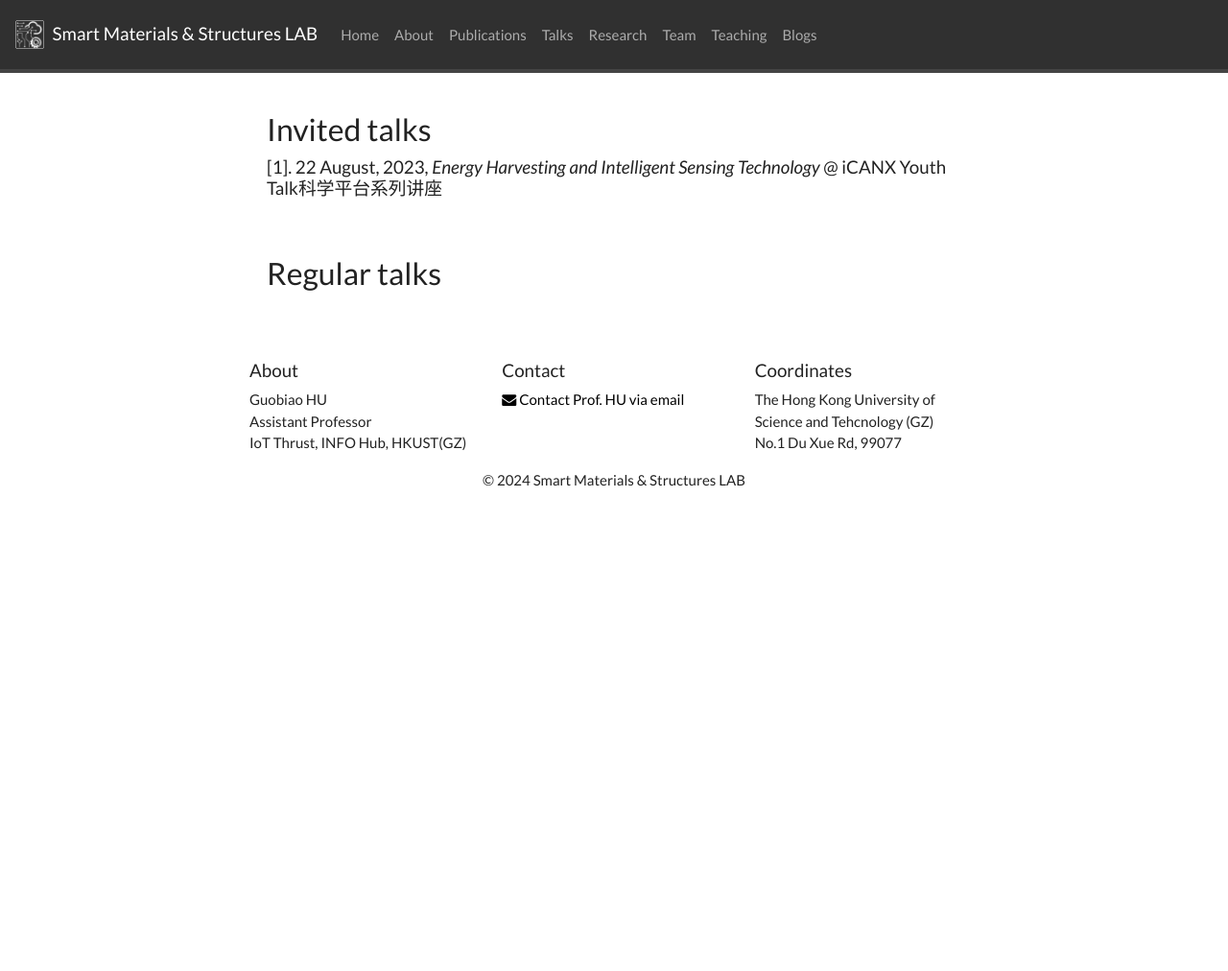
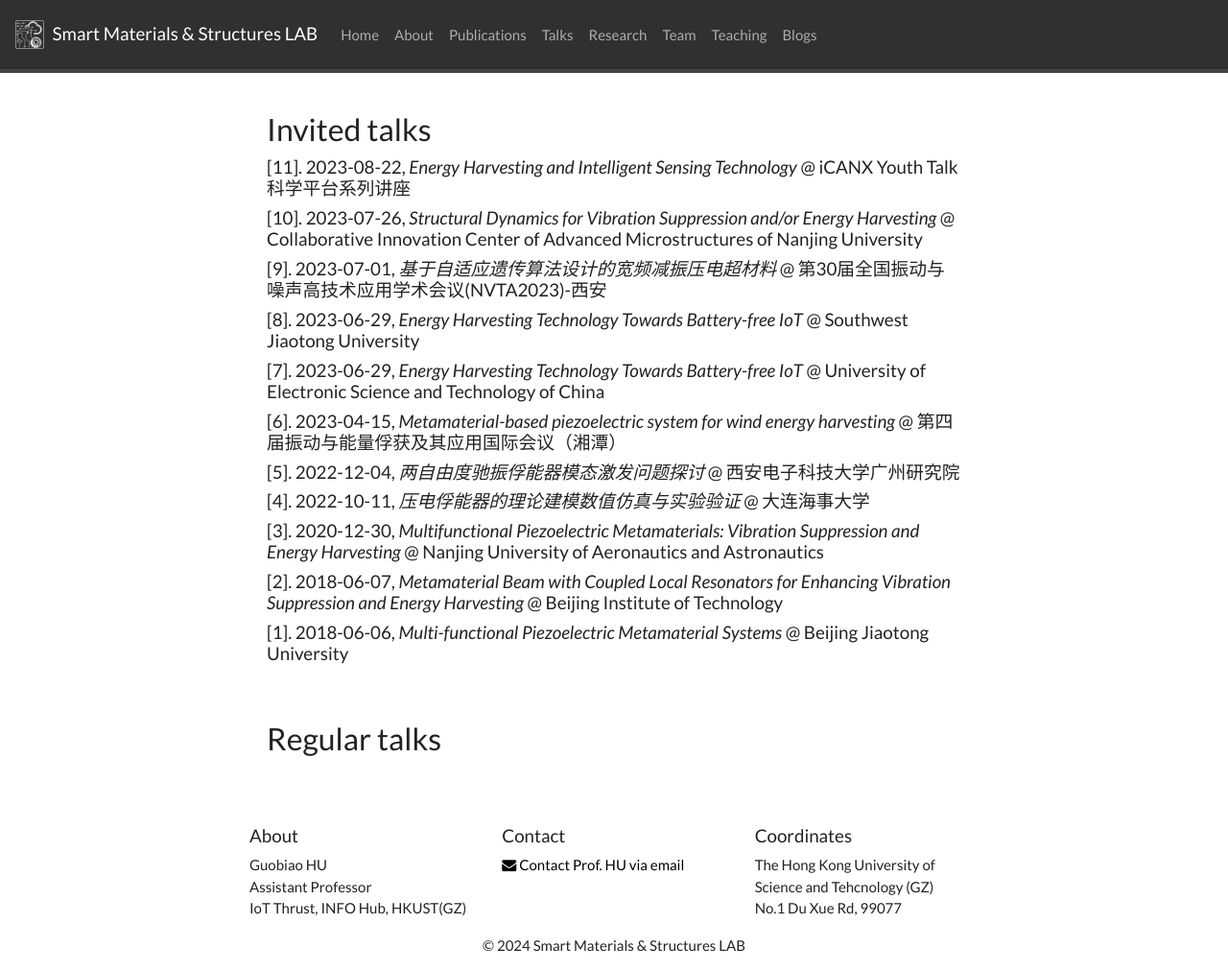
Before and after one commit to sms-lab/sms-lab.github.io, a Jekyll site: the page built from _pages/talks.md, in a window 1280 px wide and 1012 px high. Shown: the whole window at 96% size. Built offline with Jekyll 4.4.1, drawn with Linux system fonts in a browser that asks for light colours; nearby versions of some CDN libraries; a style sheet for code colours, icons or effects is not loaded.

Commit message:
Update talks.yml

```diff
--- a/_data/talks.yml
+++ b/_data/talks.yml
@@ -1,4 +1,54 @@
-- index: 1
-  date: 22 August, 2023
+- index: 11
+  date: 2023-08-22
   title: "Energy Harvesting and Intelligent Sensing Technology"
   venue: "iCANX Youth Talk科学平台系列讲座"
+
+- index: 10
+  date: 2023-07-26
+  title: "Structural Dynamics for Vibration Suppression and/or Energy Harvesting"
+  venue: "Collaborative Innovation Center of Advanced Microstructures of Nanjing University"
+
+- index: 9
+  date: 2023-07-01
+  title: "基于自适应遗传算法设计的宽频减振压电超材料"
+  venue: "第30届全国振动与噪声高技术应用学术会议(NVTA2023)-西安"
+
+- index: 8
+  date: 2023-06-29
+  title: "Energy Harvesting Technology Towards Battery-free IoT"
+  venue: "Southwest Jiaotong University"
+
+- index: 7
+  date: 2023-06-29
+  title: "Energy Harvesting Technology Towards Battery-free IoT"
+  venue: "University of Electronic Science and Technology of China"
+
+- index: 6
+  date: 2023-04-15
+  title: "Metamaterial-based piezoelectric system for wind energy harvesting"
+  venue: "第四届振动与能量俘获及其应用国际会议（湘潭）"
+
+- index: 5
+  date: 2022-12-04
+  title: "两自由度驰振俘能器模态激发问题探讨"
+  venue: "西安电子科技大学广州研究院"
+
+- index: 4
+  date: 2022-10-11
+  title: "压电俘能器的理论建模数值仿真与实验验证"
+  venue: "大连海事大学"
+
+- index: 3
+  date: 2020-12-30
+  title: "Multifunctional Piezoelectric Metamaterials: Vibration Suppression and Energy Harvesting"
+  venue: "Nanjing University of Aeronautics and Astronautics"
+
+- index: 2
+  date: 2018-06-07
+  title: "Metamaterial Beam with Coupled Local Resonators for Enhancing Vibration Suppression and Energy Harvesting"
+  venue: "Beijing Institute of Technology"
+
+- index: 1
+  date: 2018-06-06
+  title: "Multi-functional Piezoelectric Metamaterial Systems"
+  venue: "Beijing Jiaotong University"
```
